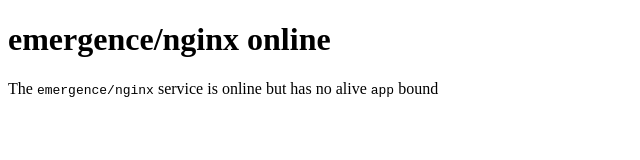
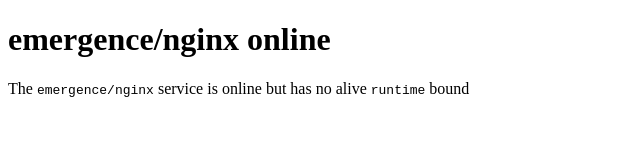
Before and after one commit to EmergencePlatform/habitat-plans, a plain HTML site: page nginx/www/index.html in a window 1280 px wide. Shown: the full height of the page, 0-640 px from the left. Drawn offline with Linux system fonts and the light colour scheme.

Commit message:
refactor: rename app bind to runtime

```diff
--- a/nginx/www/index.html
+++ b/nginx/www/index.html
@@ -10,6 +10,6 @@
 
 <body>
   <h1>emergence/nginx online</h1>
-  <p>The <code>emergence/nginx</code> service is online but has no alive <code>app</code> bound</p>
+  <p>The <code>emergence/nginx</code> service is online but has no alive <code>runtime</code> bound</p>
 </body>
 </html>
```
Also changed, not shown: 3 other files.
